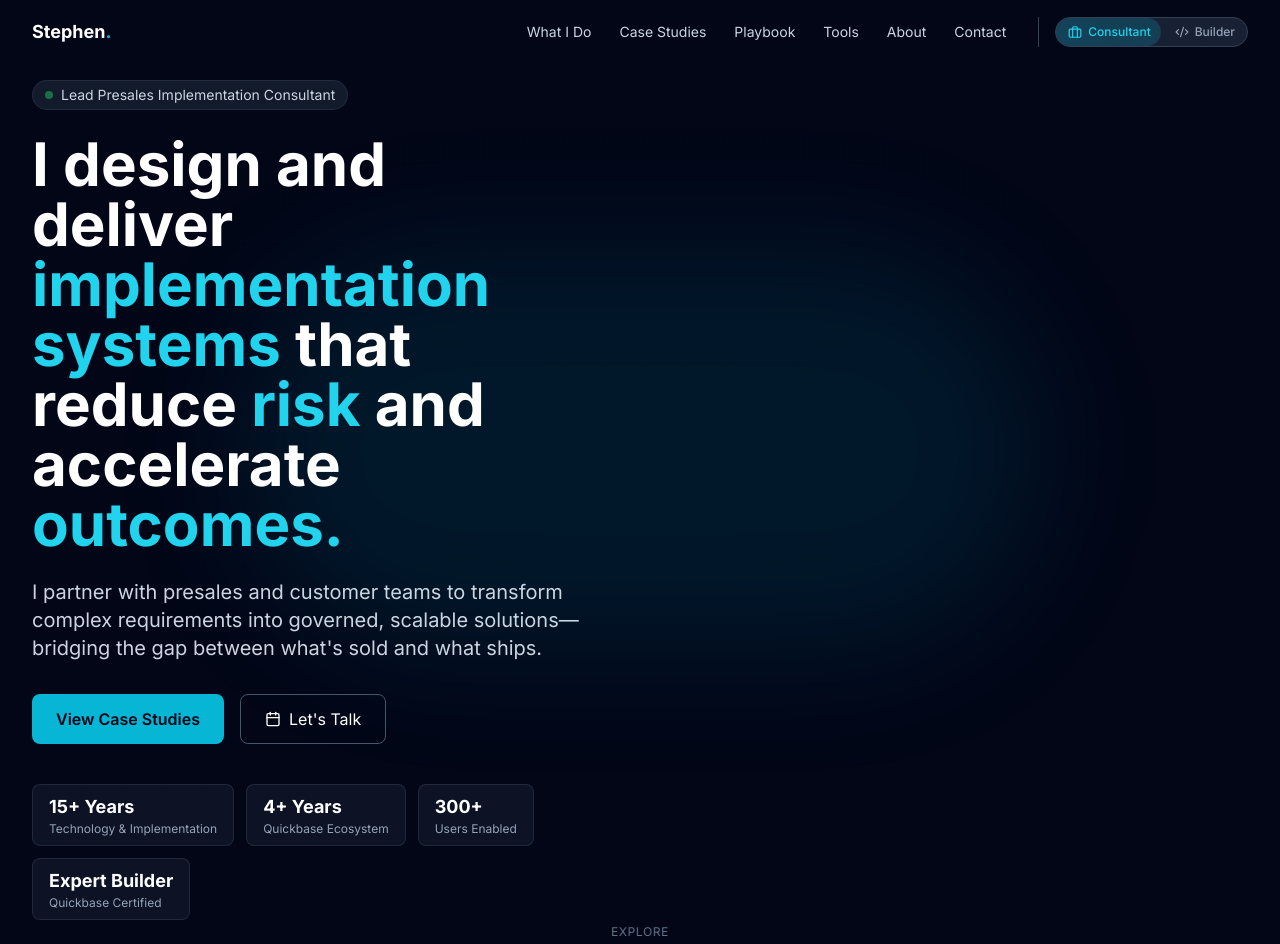
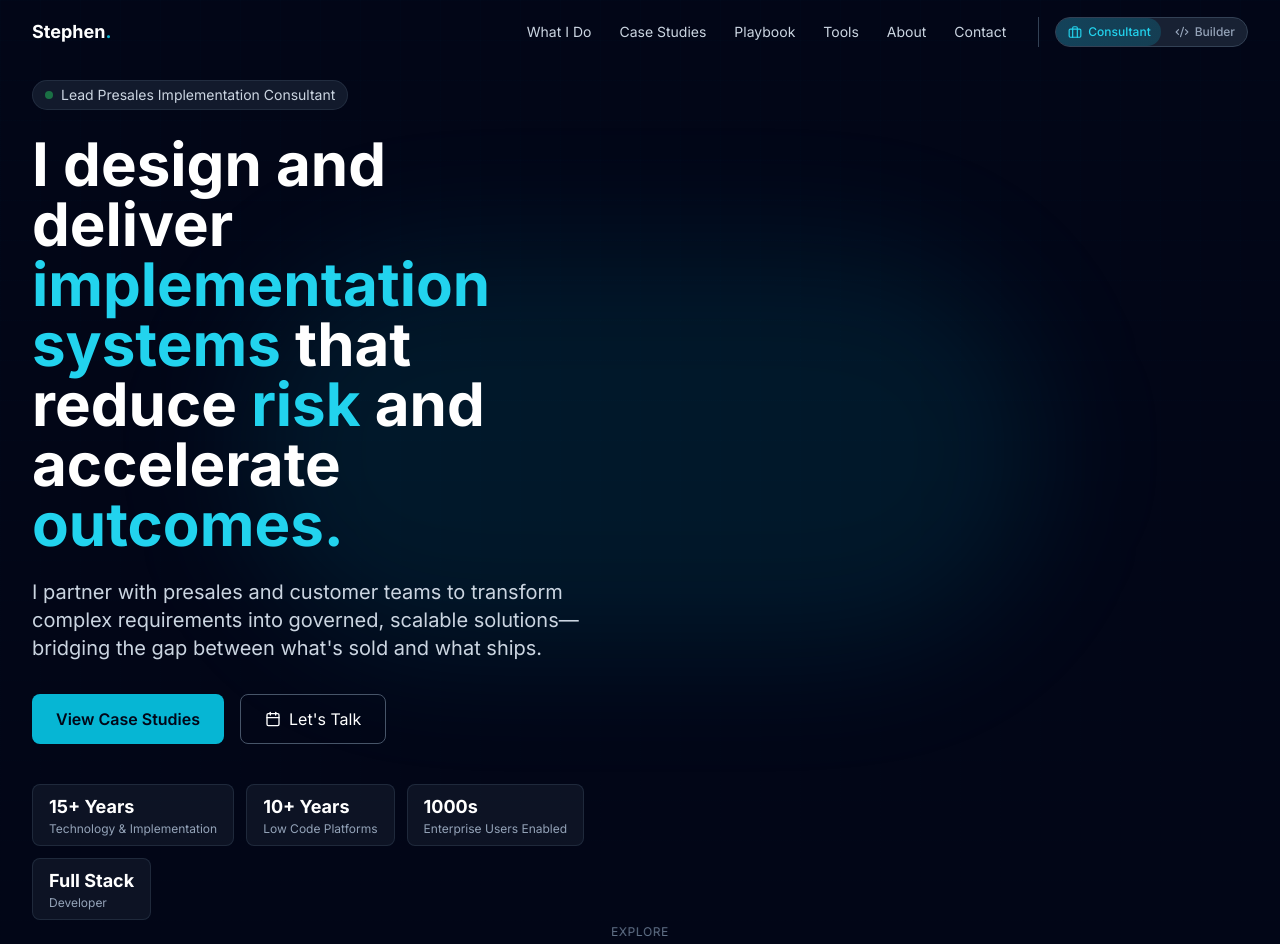
Before and after one commit to smadison81/personal-portfolio, a Next.js app: page / in a window 1280 px wide. Shown: the top 944 px of the page. Built offline with nearby package versions, Linux system fonts and the light colour scheme.

Commit message:
Update hero proof chips - 10+ years low code, 1000s users, full stack

```diff
--- a/src/content/config.ts
+++ b/src/content/config.ts
@@ -22,9 +22,9 @@ export const heroContent = {
   ctaSecondary: "Let's Talk",
   proofChips: [
     { label: "15+ Years", sublabel: "Technology & Implementation" },
-    { label: "4+ Years", sublabel: "Quickbase Ecosystem" },
-    { label: "300+", sublabel: "Users Enabled" },
-    { label: "Expert Builder", sublabel: "Quickbase Certified" },
+    { label: "10+ Years", sublabel: "Low Code Platforms" },
+    { label: "1000s", sublabel: "Enterprise Users Enabled" },
+    { label: "Full Stack", sublabel: "Developer" },
   ],
 }
 
```
